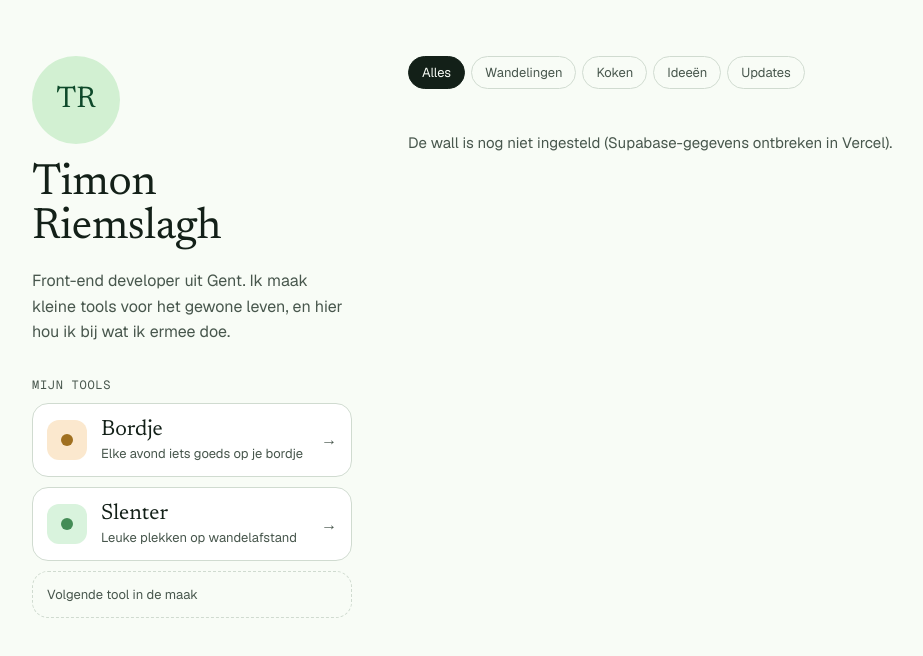
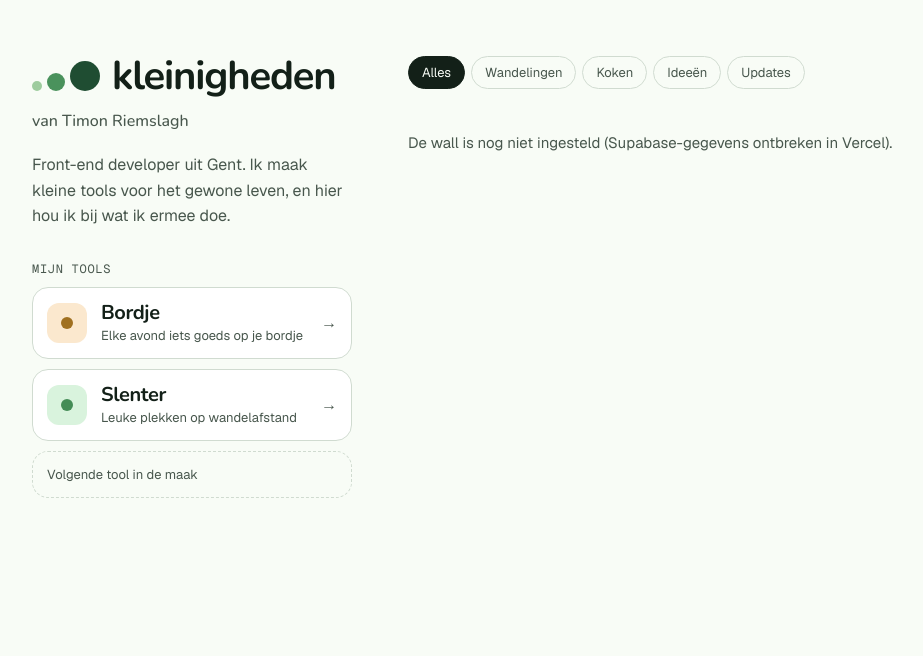
Before and after one commit to TimonRiemslagh/timonriemslagh, a website: page index.html in a window 1280 px wide. Shown: the whole page, without its empty margins (60-983 px from the left). Drawn offline with nearby package versions, Linux system fonts and the light colour scheme; no server answers.

Commit message:
Rebrand to kleinigheden: wordmark, dot logo, favicon
Co-Authored-By: Claude Opus 5.5 <noreply@anthropic.com>

```diff
--- a/index.html
+++ b/index.html
@@ -3,20 +3,25 @@
 <head>
 <meta charset="utf-8">
 <meta name="viewport" content="width=device-width, initial-scale=1, viewport-fit=cover">
-<title>Timon Riemslagh</title>
+<title>kleinigheden · Timon Riemslagh</title>
 <meta name="description" content="Front-end developer uit Gent. Kleine tools voor het gewone leven, en wat ik ermee doe.">
 <meta name="theme-color" content="#f6f9f3">
+<link rel="icon" href="favicon.svg" type="image/svg+xml">
+<link rel="apple-touch-icon" href="icon-180.png">
 <link rel="preconnect" href="https://fonts.googleapis.com">
 <link rel="preconnect" href="https://fonts.gstatic.com" crossorigin>
-<link rel="stylesheet" href="https://fonts.googleapis.com/css2?family=Newsreader:ital,opsz,wght@0,6..72,400;0,6..72,500;1,6..72,400&family=Geist:wght@400;500;600&family=Geist+Mono:wght@400;500&display=swap">
+<link rel="stylesheet" href="https://fonts.googleapis.com/css2?family=Nunito:wght@500;700&family=Newsreader:ital,opsz,wght@0,6..72,400;0,6..72,500;1,6..72,400&family=Geist:wght@400;500;600&family=Geist+Mono:wght@400;500&display=swap">
 <link rel="stylesheet" href="styles.css">
 </head>
 <body>
 <div class="page">
   <aside class="side rise">
     <div class="profile">
-      <div class="avatar" aria-hidden="true">TR</div>
-      <h1 class="serif name">Timon Riemslagh</h1>
+      <div class="brandrow">
+        <span class="kle" aria-hidden="true"><i></i><i></i><i></i></span>
+        <h1 class="wordmark">kleinigheden</h1>
+      </div>
+      <span class="byline">van Timon Riemslagh</span>
       <p class="bio">Front-end developer uit Gent. Ik maak kleine tools voor het gewone leven, en hier hou ik bij wat ik ermee doe.</p>
     </div>
     <div class="group">
@@ -27,7 +32,7 @@
           <span class="tcopy"><span class="tname">Bordje</span><span class="tline">Elke avond iets goeds op je bordje</span></span>
           <span class="soft" aria-hidden="true">→</span>
         </a>
-        <a class="toolrow" href="https://tri-harmoney.github.io/slenter/">
+        <a class="toolrow" href="https://slenter.timonriemslagh.be">
           <span class="ticon ti-walk"><span></span></span>
           <span class="tcopy"><span class="tname">Slenter</span><span class="tline">Leuke plekken op wandelafstand</span></span>
           <span class="soft" aria-hidden="true">→</span>
--- a/styles.css
+++ b/styles.css
@@ -1,4 +1,4 @@
-/* timonriemslagh.be: light and green, built from the Claude Design file "Homepage v3". */
+/* timonriemslagh.be: light and green, built from the Claude Design file "Homepage v4". */
 :root {
   --paper: oklch(0.986 0.008 135);
   --paper-2: oklch(0.962 0.018 140);
@@ -15,6 +15,10 @@
   --idea-bg: oklch(0.94 0.04 220);
   --update-bg: oklch(0.94 0.04 300);
   --feedback-bg: oklch(0.94 0.04 30);
+  --dot-1: oklch(0.8 0.08 145);
+  --dot-2: oklch(0.6 0.11 150);
+  --dot-3: oklch(0.38 0.07 155);
+  --round: "Nunito", "Helvetica Neue", sans-serif;
   --serif: "Newsreader", Georgia, serif;
   --sans: "Geist", "Helvetica Neue", Helvetica, sans-serif;
   --mono: "Geist Mono", ui-monospace, monospace;
@@ -39,10 +43,16 @@ button, input, textarea { font: inherit; color: inherit; }
 
 /* Profile */
 .side { position: sticky; top: 32px; display: flex; flex-direction: column; gap: 32px; }
-.profile { display: flex; flex-direction: column; gap: 18px; }
-.avatar { width: 88px; height: 88px; border-radius: 50%; background: var(--mint); display: flex; align-items: center; justify-content: center; font-family: var(--serif); font-size: 30px; color: var(--leaf-deep); }
-.name { font-size: 44px; line-height: 1; }
-.bio { font-size: 16px; line-height: 1.6; color: var(--ink-soft); }
+.profile { display: flex; flex-direction: column; gap: 14px; }
+.brandrow { display: flex; align-items: center; gap: 12px; }
+.kle { display: flex; align-items: flex-end; gap: 5px; flex: none; }
+.kle i { display: block; border-radius: 50%; }
+.kle i:nth-child(1) { width: 10px; height: 10px; background: var(--dot-1); }
+.kle i:nth-child(2) { width: 18px; height: 18px; background: var(--dot-2); }
+.kle i:nth-child(3) { width: 30px; height: 30px; background: var(--dot-3); }
+.wordmark { font-family: var(--round); font-weight: 700; font-size: 40px; line-height: 1; letter-spacing: -0.03em; }
+.byline { font-family: var(--round); font-weight: 500; font-size: 16px; color: var(--ink-soft); }
+.bio { font-size: 16px; line-height: 1.6; color: var(--ink-soft); margin-top: 6px; }
 .group { display: flex; flex-direction: column; gap: 10px; }
 .toollist { display: flex; flex-direction: column; gap: 10px; }
 .toolrow { display: grid; grid-template-columns: 40px minmax(0, 1fr) auto; gap: 14px; align-items: center; padding: 14px; border-radius: 16px; background: #fff; border: 1px solid var(--line); color: var(--ink); transition: border-color .2s ease, transform .2s ease; }
@@ -52,7 +62,7 @@ button, input, textarea { font: inherit; color: inherit; }
 .ti-cook { background: var(--cook-bg); } .ti-cook span { background: var(--cook); }
 .ti-walk { background: var(--walk-bg); } .ti-walk span { background: var(--walk); }
 .tcopy { display: flex; flex-direction: column; gap: 3px; }
-.tname { font-family: var(--serif); font-size: 22px; line-height: 1.1; }
+.tname { font-family: var(--round); font-weight: 700; font-size: 20px; line-height: 1.1; letter-spacing: -0.02em; }
 .tline { font-size: 13px; color: var(--ink-soft); }
 .tnext { padding: 14px; border-radius: 16px; border: 1.5px dashed var(--line); font-size: 13px; color: var(--ink-soft); }
 
```
Also changed, not shown: favicon.svg (added), icon-180.png (added).
